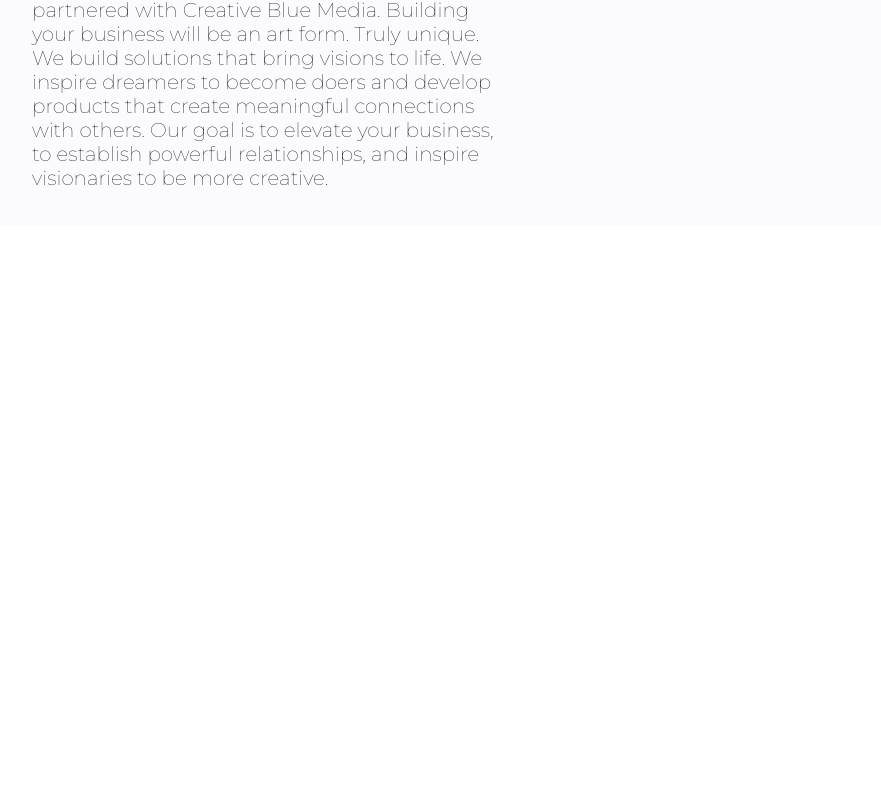
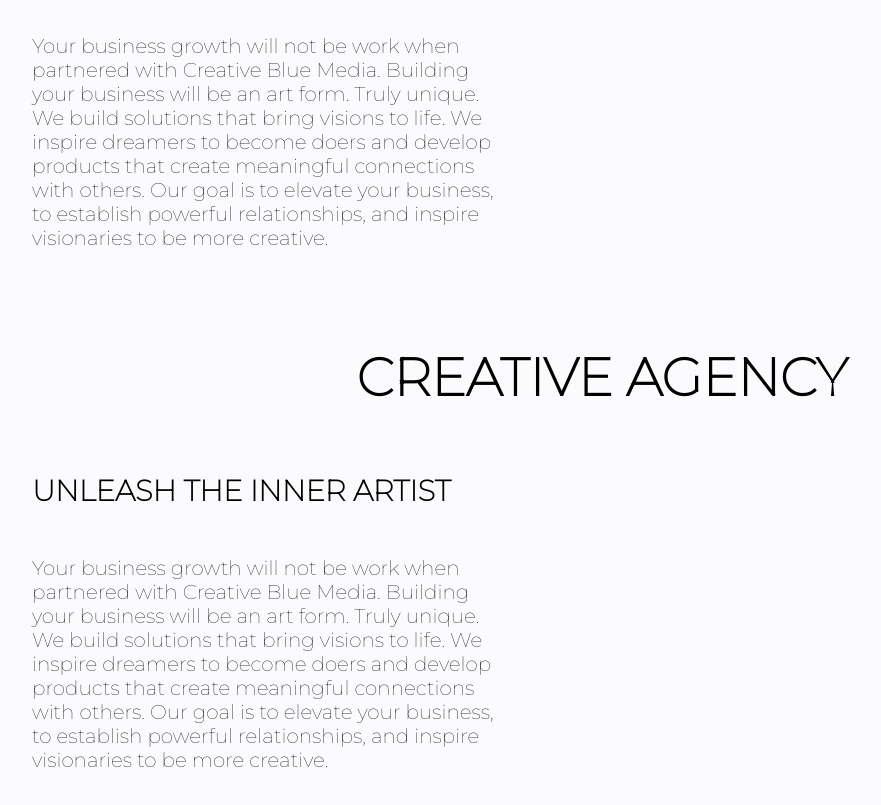
Before and after one commit to creative-blue-media/react-template, a React (Create React App) app: page / in a window 1280 px wide. Shown: the part 1291-2096 px from the top of the page, without its empty margins (38-919 px from the left). Before the commit the page ends 1516 px from the top, so only its background shows below. Built offline with nearby package versions, Linux system fonts and the light colour scheme.

Commit message:
a bit more work

```diff
--- a/src/website/home/Home.css
+++ b/src/website/home/Home.css
@@ -78,6 +78,8 @@
   .creative-agency h2 {
       text-align: center;
       text-transform: uppercase;
+      font-weight: bold;
+      padding-top: 60px;
   }
 
   .creative-agency h5 {
--- a/src/website/home/Home.js
+++ b/src/website/home/Home.js
@@ -54,6 +54,20 @@ function Home() {
           </div>
         </div>
       </section>
+      <section className="container-fluid creative-agency">
+        <h2>Creative Agency</h2>
+        <div className="row">
+          <div className="col-1-of-2">
+            <h5>Unleash the inner artist</h5>
+            <p>
+              Your business growth will not be work when partnered with Creative Blue Media. Building your business will be
+              an art form. Truly unique. We build solutions that bring visions to life. We inspire dreamers to become
+              doers and develop products that create meaningful connections with others.
+              Our goal is to elevate your business, to establish powerful relationships, and inspire visionaries to be more creative.
+            </p>
+          </div>
+        </div>
+      </section>
     </div>
   );
 }
```
